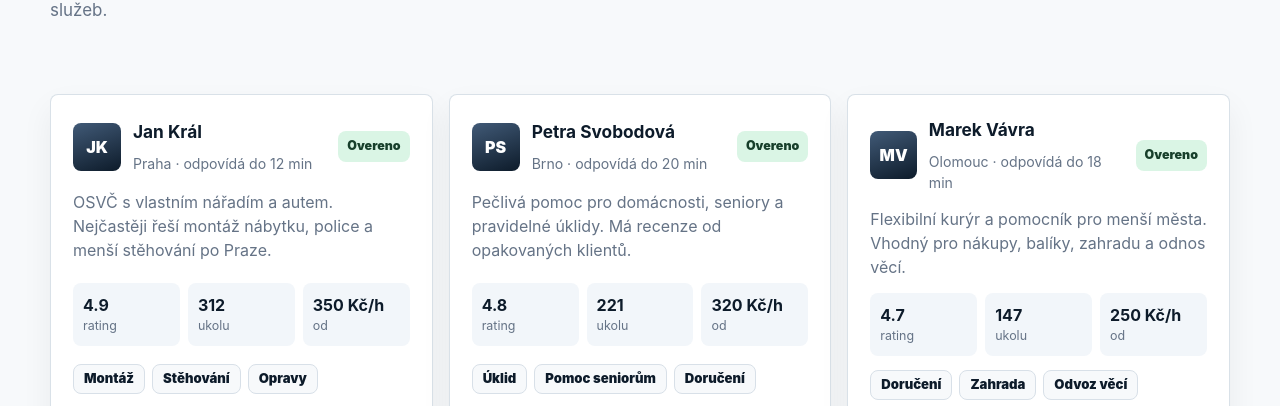
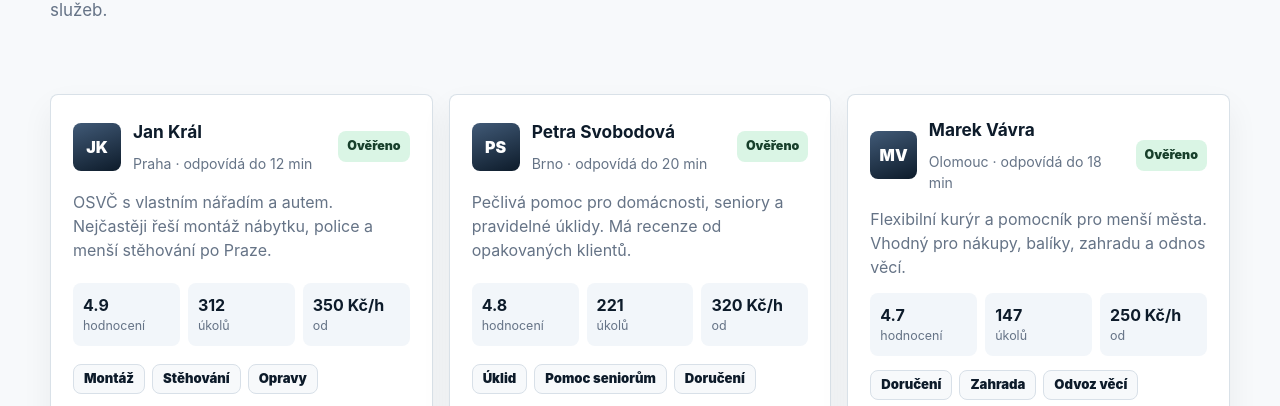
Before and after one commit to kaziodimm/taskovo-app, a Next.js app: page / in a window 1280 px wide. Shown: the part 2231-2637 px from the top of the page. Built offline with nearby package versions, Linux system fonts and the light colour scheme; no server answers.

Commit message:
Polish provider card Czech labels

```diff
--- a/components/ProviderCard.tsx
+++ b/components/ProviderCard.tsx
@@ -9,12 +9,12 @@ export function ProviderCard({ provider }: { provider: FeaturedProvider }) {
           <h3>{provider.name}</h3>
           <p>{provider.city} · {provider.responseTime}</p>
         </div>
-        {provider.verified ? <span className="verified-badge">Overeno</span> : null}
+        {provider.verified ? <span className="verified-badge">Ověřeno</span> : null}
       </div>
       <p>{provider.bio}</p>
       <div className="provider-metrics">
-        <span><strong>{provider.rating.toFixed(1)}</strong> rating</span>
-        <span><strong>{provider.completedTasks}</strong> ukolu</span>
+        <span><strong>{provider.rating.toFixed(1)}</strong> hodnocení</span>
+        <span><strong>{provider.completedTasks}</strong> úkolů</span>
         <span><strong>{provider.priceFrom}</strong> od</span>
       </div>
       <div className="chip-row">
```
